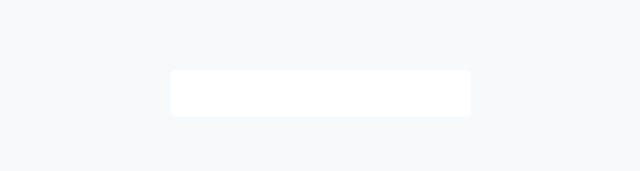
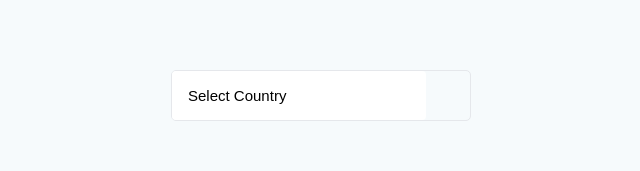
Before and after one commit to easyrun32/autocomplete, a React (Create React App) app: page / in a window 1280 px wide. Shown: the part 151-322 px from the top of the page, without its empty margins (319-959 px from the left). Built offline with nearby package versions, Linux system fonts and the light colour scheme.

Commit message:
even better

```diff
--- a/src/App.css
+++ b/src/App.css
@@ -7,20 +7,43 @@
   min-height: 100vh;
   color: white;
 }
+.mui-label {
+  position: absolute;
+  top: 50%;
+  left: 10%;
+  transform: translate(-10%, -50%);
+  color: black;
+}
+.mui-container {
+  /* border-radius: 10px; */
+  position: relative;
+  border: 1px solid #e5e7eb;
+  border-radius: 5px;
+  /* background-color: yellow; */
+  width: 300px;
+  display: flex;
+}
 
 .mui-input {
   /* background-color: red; */
   padding: 15px;
+  border-radius: 5px;
   border-width: 1px;
   border-radius: 0.25rem;
   outline: none;
+  flex: 1;
 
-  width: 100%;
+  /* width: 100%; */
   color: black;
   font-size: 15px;
   margin-bottom: 0px;
-  border: none;
+
   border-color: transparent;
+}
+.right {
+  width: 30px;
+  flex: 0.2;
+  /* background-color: gray; */
 }
 
 .mui-input:-webkit-autofill,
@@ -32,20 +55,6 @@
   -webkit-text-fill-color: green;
   -webkit-box-shadow: 0 0 0px 1000px #000 inset; */
   transition: background-color 5000s ease-in-out 0s;
-}
-
-.mui-label {
-  position: absolute;
-  top: 50%;
-  left: 10%;
-  transform: translate(-10%, -50%);
-  color: black;
-}
-.mui-container {
-  /* border-radius: 10px; */
-  position: relative;
-  /* background-color: gray; */
-  width: 300px;
 }
 
 .select {
--- a/src/App.js
+++ b/src/App.js
@@ -24,7 +24,7 @@ function App() {
   const { register, watch, handleSubmit, control, getValues } = useForm();
   const [openMenu, setOpenMenu] = useState(false);
 
-  const [input, setInput] = useState('');
+  const [input, setInput] = useState('Select Country');
 
   const defaultProps = {
     options: countriesOptions,
@@ -86,6 +86,7 @@ function App() {
                           setInput(e.target.value);
                         }}
                       />
+                      <div className="right"></div>
                     </div>
                   );
                 }}
```
